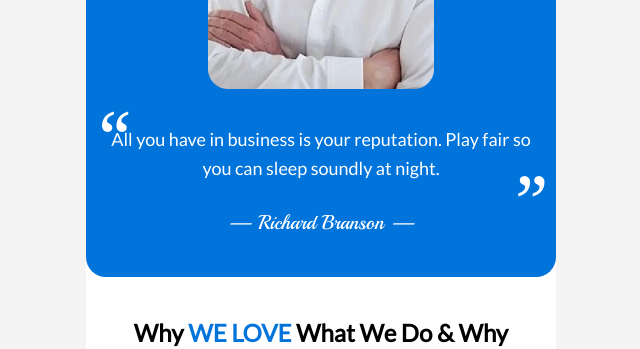
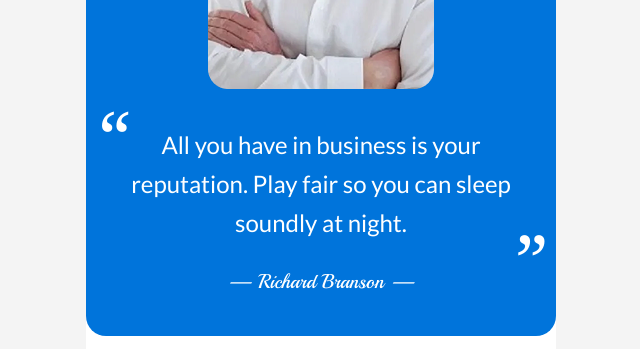
Before and after one commit to Shariful525/tanya-coffee, a Next.js app: page / in a window 1280 px wide. Shown: the part 4460-4809 px from the top of the page, without its empty margins (319-959 px from the left). Built offline with nearby package versions, Linux system fonts and the light colour scheme; no server answers.

Commit message:
wordk philosophy text size update

```diff
--- a/src/components/home/WorkPhilosophy.tsx
+++ b/src/components/home/WorkPhilosophy.tsx
@@ -21,7 +21,7 @@
           </div>
 
           <div className="px-5 pt-5 text-center">
-            <p className="text-lg font-medium leading-relaxed text-white relative">
+            <p className="text-[clamp(18px,6vw,24px)] font-medium leading-relaxed text-white relative">
               <span className="absolute -top-12 -left-2 text-white font-serif text-[72px]">
                 {" "}
                 “
```
